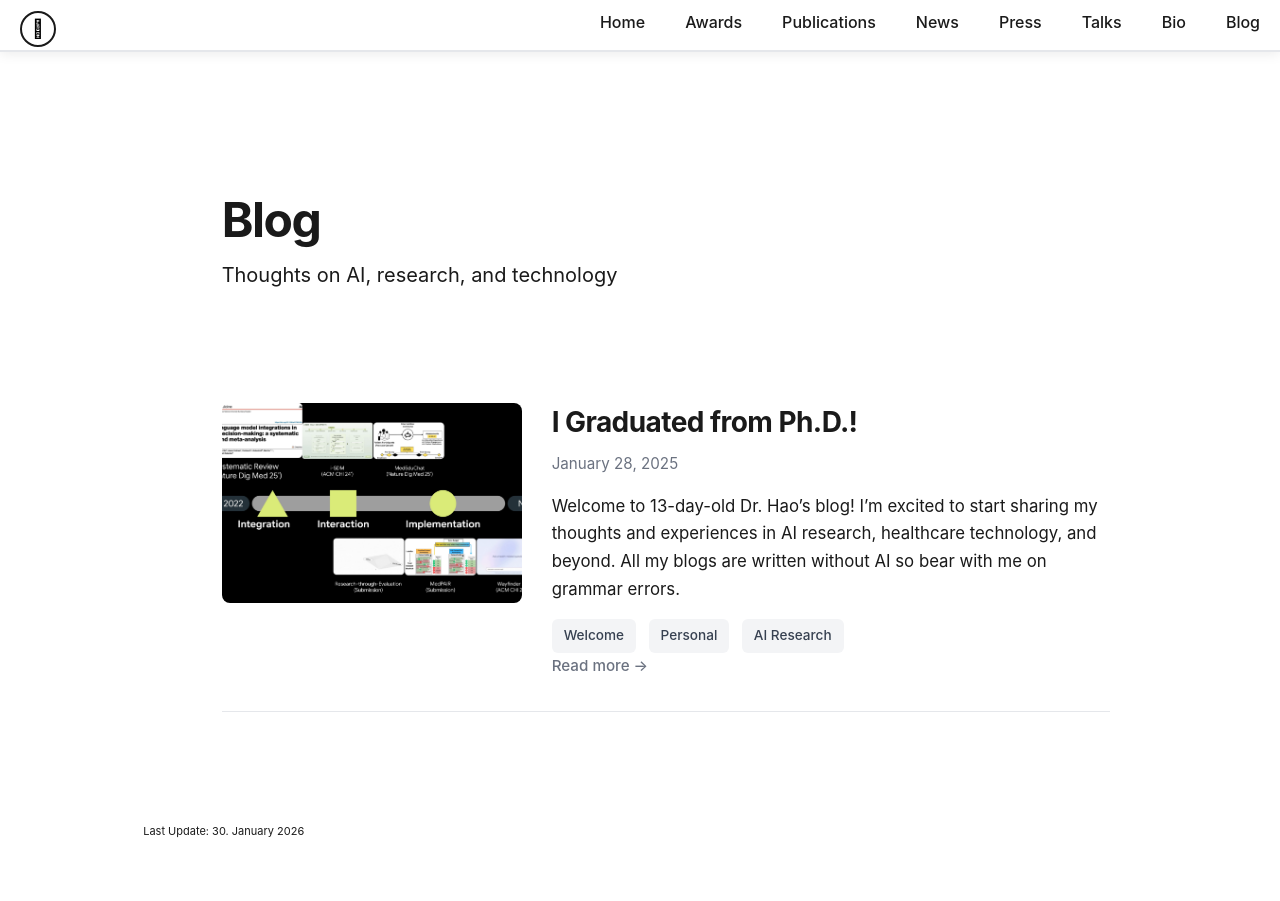
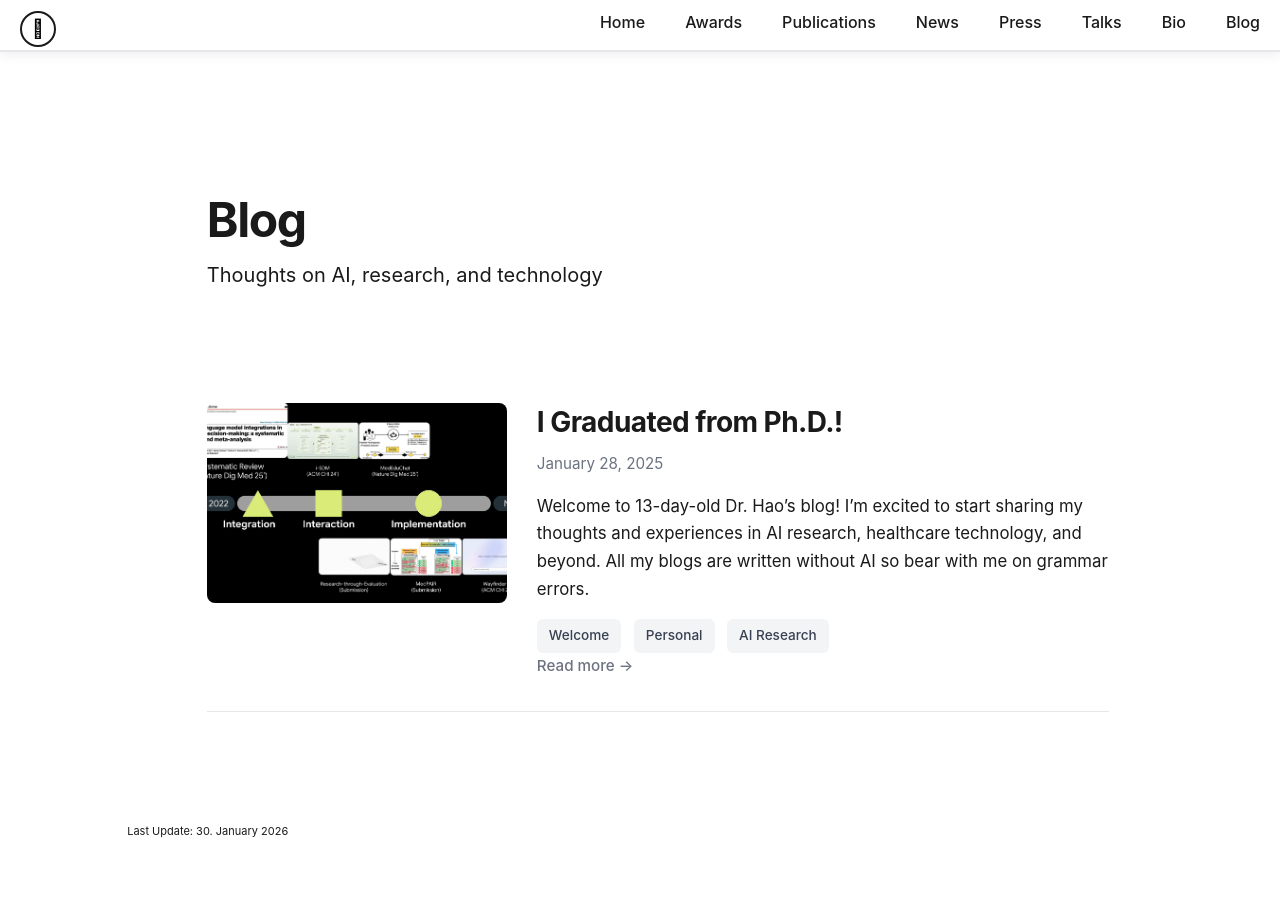
Before and after one commit to YuexingHao/Yuexing-Hao, a Jekyll site: the page built from blog.html, in a window 1280 px wide. Built offline with Jekyll 4.4.1, drawn with Linux system fonts in a browser that asks for light colours; nearby versions of some CDN libraries; library files that are not in the unit come from our copies; a style sheet for code colours, icons or effects is not loaded.

Commit message:
Describe your changes

```diff
--- a/_sass/minimal-light.scss
+++ b/_sass/minimal-light.scss
@@ -534,8 +534,8 @@ header {
   }
 
   section {
-    width: 58%;
-    padding-left: 48px;
+    width: 62%;
+    padding-left: 40px;
   }
 }
 
@@ -624,29 +624,29 @@ header ul a strong {
   color:#222;
 }
 
-/* Section width = 100% - header% - min gap%; never overlap left panel */
+/* Section width = 100% - header% - gap%; never overlap left panel */
 section {
-  width: 70%;
+  width: 73%;
   float: right;
   padding-top: 4.0em;
   padding-bottom: 50px;
-  padding-left: 72px;
+  padding-left: 56px;
   padding-right: 20px;
   box-sizing: border-box;
 }
 
-/* Responsive section - always leave 8–10% gap so panels never overlap */
+/* Responsive section */
 @media screen and (max-width: 1200px) {
   section {
-    width: 65%;
-    padding-left: 64px;
+    width: 68%;
+    padding-left: 52px;
   }
 }
 
 @media screen and (max-width: 900px) {
   section {
-    width: 58%;
-    padding-left: 48px;
+    width: 62%;
+    padding-left: 40px;
   }
 }
 
```
